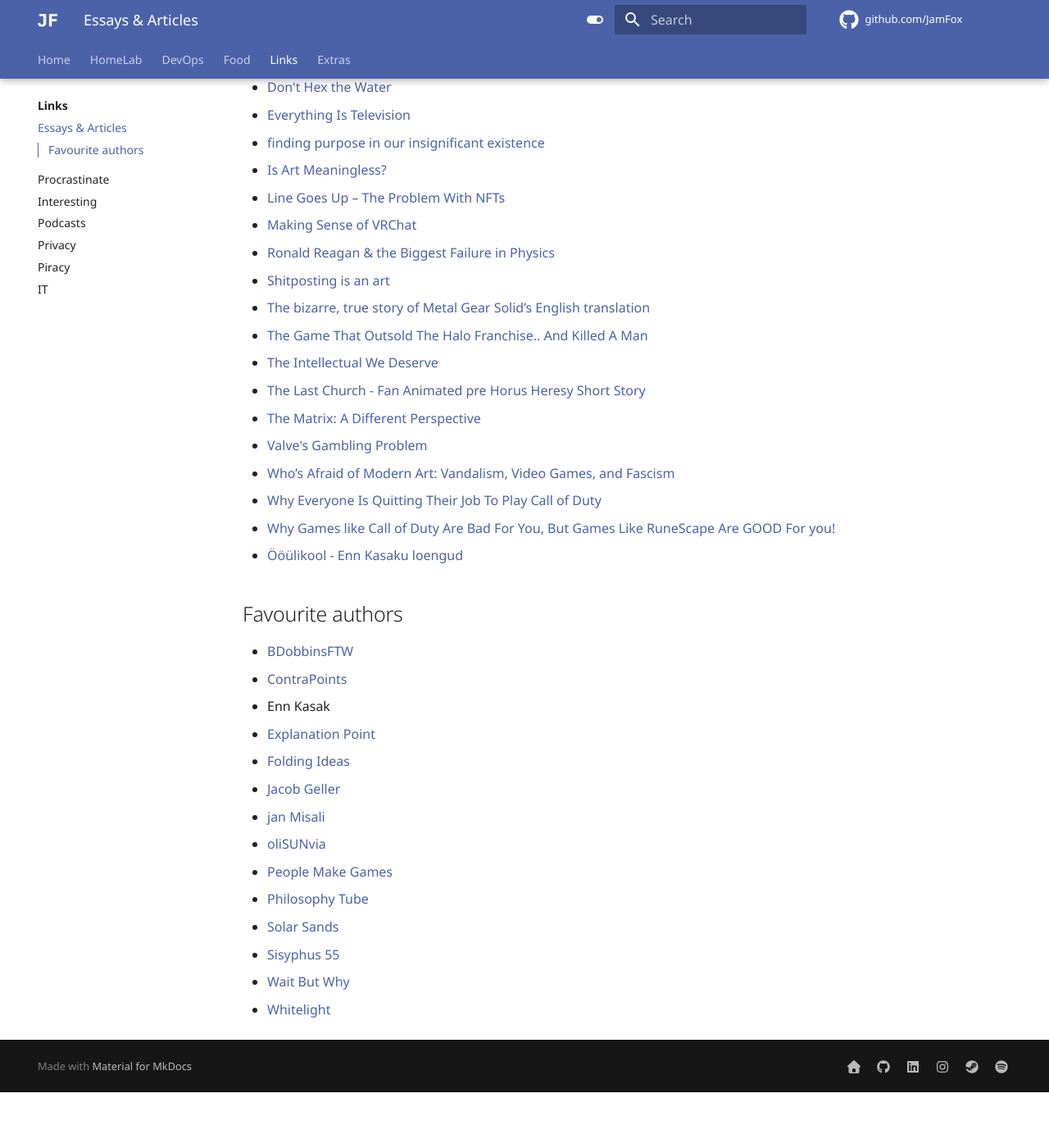
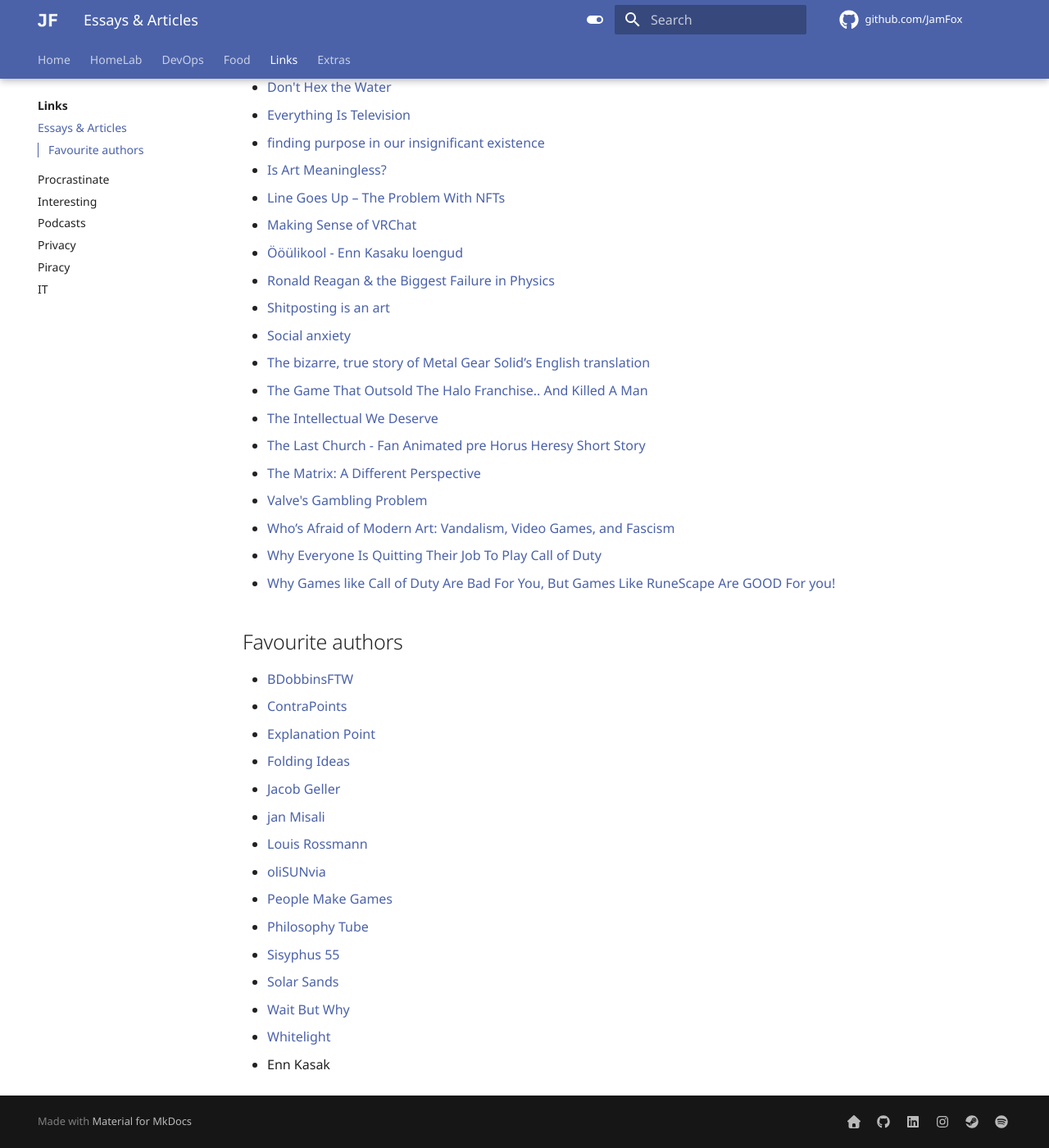
Before and after one commit to JamFox/docs.jamfox.dev, an MkDocs documentation site: the page built from docs/content/links/essays.md, in a window 1280 px wide and 1400 px high, scrolled down 234 px. Shown: the whole window at 82% size. Built offline with MkDocs 1.6.1 and Material for MkDocs 9.7.7, drawn with Linux system fonts in a browser that asks for light colours; comment, search, counter and statistics services are not loaded; before the commit the page ends 1566 px from its top, so only the background shows below that.

Commit message:
essays: add rossmann social anxiety

```diff
--- a/docs/content/links/essays.md
+++ b/docs/content/links/essays.md
@@ -11,8 +11,10 @@ title: "Essays & Articles"
 - [Is Art Meaningless?](https://youtu.be/T6EOVCYx7mY)
 - [Line Goes Up – The Problem With NFTs](https://youtu.be/YQ_xWvX1n9g)
 - [Making Sense of VRChat](https://youtu.be/4PHT-zBxKQQ)
+- [Ööülikool - Enn Kasaku loengud](http://www.ylikool.ee/et/13/enn_kasak)
 - [Ronald Reagan & the Biggest Failure in Physics](https://youtu.be/ivVzGpznw1U)
 - [Shitposting is an art](https://www.polygon.com/2018/12/17/18142124/shitposting-memes-dada-art-history)
+- [Social anxiety](https://www.youtube.com/watch?v=W9AHCymAbyg)
 - [The bizarre, true story of Metal Gear Solid’s English translation](https://www.polygon.com/2019/7/18/20696081/metal-gear-solid-translation-japanese-english-jeremy-blaustein)
 - [The Game That Outsold The Halo Franchise.. And Killed A Man](https://youtu.be/9Oln-5mMZwE)
 - [The Intellectual We Deserve](https://www.currentaffairs.org/2018/03/the-intellectual-we-deserve)
@@ -22,21 +24,21 @@ title: "Essays & Articles"
 - [Who’s Afraid of Modern Art: Vandalism, Video Games, and Fascism](https://youtu.be/v5DqmTtCPiQ)
 - [Why Everyone Is Quitting Their Job To Play Call of Duty](https://youtu.be/tubXWOJfU5A)
 - [Why Games like Call of Duty Are Bad For You, But Games Like RuneScape Are GOOD For you!](https://youtu.be/1ebhepOmWws)
-- [Ööülikool - Enn Kasaku loengud](http://www.ylikool.ee/et/13/enn_kasak)
 
 ## Favourite authors
 
 - [BDobbinsFTW](https://www.youtube.com/user/BDobbinsFTW)
 - [ContraPoints](https://www.youtube.com/c/ContraPoints)
-- Enn Kasak
 - [Explanation Point](https://www.youtube.com/c/ExplanationPointAnime)
 - [Folding Ideas](https://www.youtube.com/c/FoldingIdeas)
 - [Jacob Geller](https://www.youtube.com/c/JacobGeller)
 - [jan Misali](https://www.youtube.com/c/HBMmaster)
+- [Louis Rossmann](https://www.youtube.com/@rossmanngroup)
 - [oliSUNvia](https://www.youtube.com/c/oliSUNvia)
 - [People Make Games](https://www.youtube.com/c/PeopleMakeGames)
 - [Philosophy Tube](https://www.youtube.com/c/thephilosophytube)
+- [Sisyphus 55](https://www.youtube.com/@Sisyphus55)
 - [Solar Sands](https://www.youtube.com/c/SolarSands)
-- [Sisyphus 55](https://www.youtube.com/@Sisyphus55)
 - [Wait But Why](https://waitbutwhy.com/)
 - [Whitelight](https://www.youtube.com/c/Whitelight)
+- Enn Kasak
```
